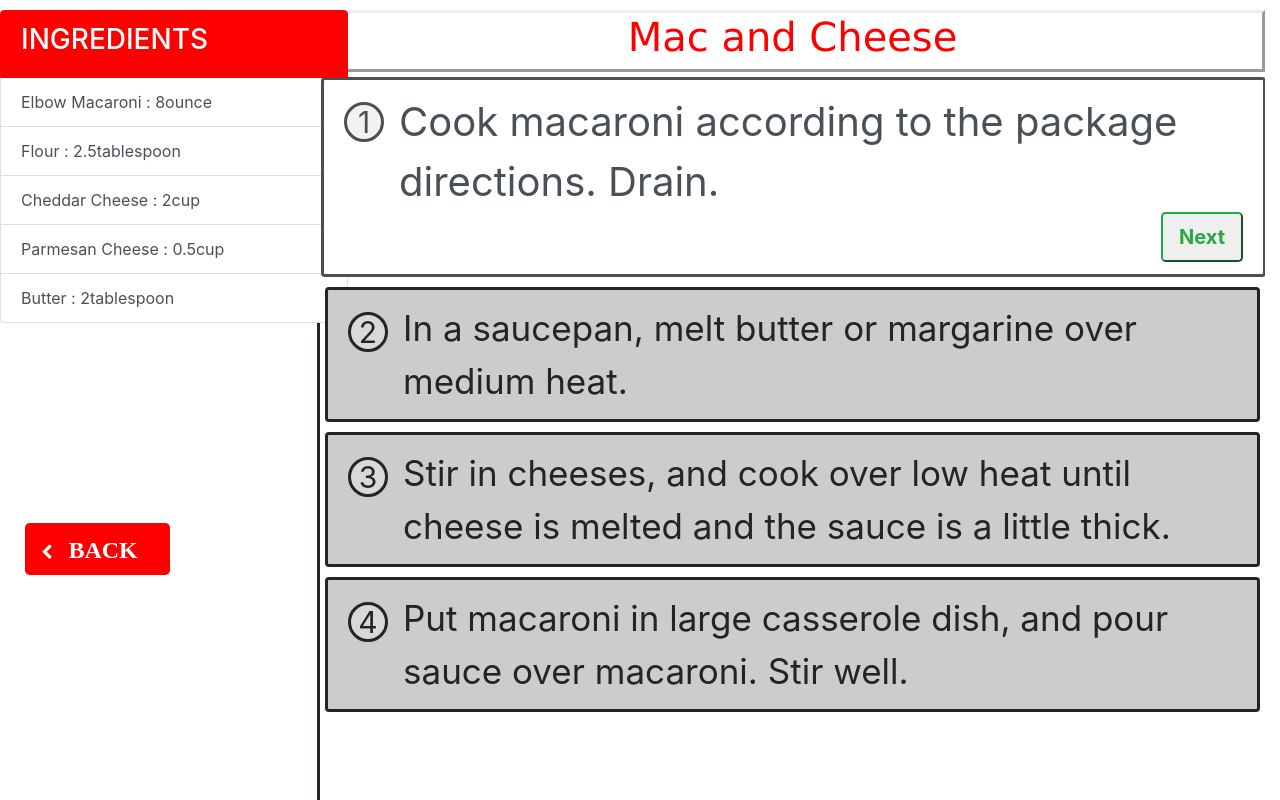
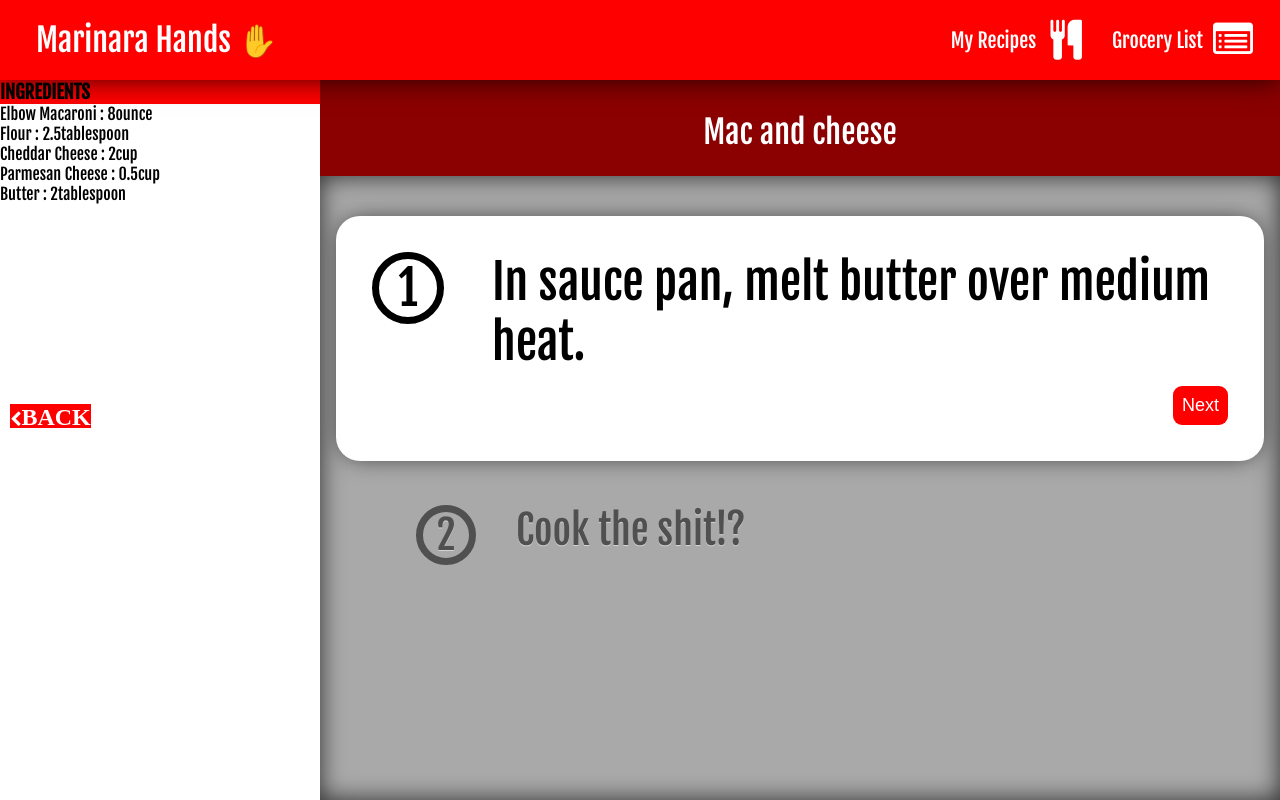
Before and after one commit to mgmolisani/cs5340-final-project, a React (Create React App) app: page / in a window 1280 px wide. Built offline with nearby package versions, Linux system fonts and the light colour scheme.

Commit message:
made the main area fancy

```diff
--- a/public/index.html
+++ b/public/index.html
@@ -10,6 +10,7 @@
     -->
     <link rel="manifest" href="%PUBLIC_URL%/manifest.json">
     <link rel="shortcut icon" href="%PUBLIC_URL%/favicon.ico">
+    <link href="https://fonts.googleapis.com/css?family=Fjalla+One" rel="stylesheet">
     <!--
       Notice the use of %PUBLIC_URL% in the tags above.
       It will be replaced with the URL of the `public` folder during the build.
--- a/src/App.js
+++ b/src/App.js
@@ -1,15 +1,59 @@
 import React, {Component} from 'react';
-import Calendar from './components/Calendar';
-import '../node_modules/bootstrap/dist/css/bootstrap.css'
-import '../node_modules/font-awesome/css/font-awesome.min.css'
-
-import CookingContainer from "./containers/CookingContainer";
+import 'font-awesome/css/font-awesome.min.css';
+import moment from 'moment';
+import {css} from 'emotion';
+import CookingContainer from './containers/CookingContainer';
+import Header from './components/Header';
 
 export default class App
     extends Component {
+
+    constructor(props) {
+        super(props);
+        this.state = {
+            selections: [moment()]
+        };
+        this.handleDaySelection = this.handleDaySelection.bind(this);
+    }
+
+    handleDaySelection(date) {
+        const selections = [...this.state.selections];
+        const match = selections.findIndex(selection => {
+            return selection.isSame(date, 'day');
+        });
+        if (match !== -1) {
+            selections.splice(match, 1);
+        } else {
+            selections.push(date);
+        }
+        this.setState({selections});
+    }
+
     render() {
         return (
-            <CookingContainer/>
+            <div className={css({
+                display: 'flex',
+                flexDirection: 'column',
+                height: '100%'
+            })}>
+                 <Header/>
+                <div className={css({
+                    display: 'flex',
+                    flex: '1 1 auto',
+                })}>
+                    {/*<GroceryListDesktop/>
+                    <Calendar selections={this.state.selections}
+                              handleDaySelection={this.handleDaySelection}/>
+                    <RecipeList schedule={data.schedule.filter(scheduleItem => {
+                        return this.state.selections.some(selection => {
+                            return scheduleItem.date.isSame(selection, 'day');
+                        });
+                    })}/>
+                    <MyRecipes/>*/}
+                    <CookingContainer/>
+                </div>
+                {/*<AddToCartModal/>*/}
+            </div>
         );
     }
 }
--- /dev/null
+++ b/src/components/Header.js
@@ -0,0 +1,73 @@
+import React from 'react';
+import {css} from 'emotion';
+
+const menuItem = css({
+    display: 'flex',
+    justifyContent: 'center',
+    alignItems: 'center',
+    fontSize: '1.25em',
+    padding: '0 0.75em',
+    textAlign: 'center',
+    verticalAlign: 'middle',
+    whiteSpace: 'nowrap',
+});
+
+const menuItemLink = css({
+    display: 'block',
+    color: 'white',
+    textDecoration: 'none',
+    paddingRight: '0.5em',
+    '&:hover': {
+        textDecoration: 'underline'
+    }
+});
+
+const Header = props => {
+    return (
+        <div className={css({
+            display: 'flex',
+            flex: '0 0 5em',
+            padding: '0 0.75em',
+            justifyContent: 'space-between',
+            alignItems: 'center',
+            color: 'white',
+            backgroundColor: 'red',
+            boxShadow: '0px 0px 25px 0px rgba(0,0,0,0.75)',
+            zIndex: 10
+        })}>
+            <div className={css({
+                fontSize: '2em',
+                padding: '0 0.75em',
+                textAlign: 'center',
+                verticalAlign: 'middle',
+                whiteSpace: 'nowrap'
+            })}>
+                Marinara Hands ✋
+            </div>
+            <div className={css({
+                display: 'flex'
+            })}>
+                <div className={menuItem}>
+                    <a className={menuItemLink}
+                       href={''}>
+                        My Recipes&nbsp;
+                    </a>
+                    <i className='fa fa-cutlery fa-2x'/>
+                </div>
+                <div className={menuItem}>
+                    <a className={menuItemLink}
+                       href={''}>
+                        Grocery List
+                    </a>
+                    <i className='fa fa-list-alt fa-2x'/>
+                </div>
+            </div>
+        </div>
+    );
+};
+
+Header.propTypes = {};
+
+Header.defaultProps = {};
+
+export default Header;
--- a/src/components/IngredientsComponent.js
+++ b/src/components/IngredientsComponent.js
@@ -1,4 +1,4 @@
-import React from 'react'
+import React from 'react';
 
 export default class IngredientsComponent extends React.Component {
     constructor(props) {
@@ -7,21 +7,18 @@ export default class IngredientsComponent extends React.Component {
 
     renderAllIng() {
         if (this.props.ingredients) {
-            let ing = this.props.ingredients.map((value) => {
+            return this.props.ingredients.map((value) => {
                     return <li
-                        class="list-group-item list-group-item-action"> {value.name} : {value.quantity}{value.uom.displayName} </li>
+                        className="list-group-item list-group-item-action"> {value.name} : {value.quantity}{value.uom.displayName} </li>;
                 }
             );
-            return ing;
         }
     }
-
-
 
     render() {
         return (
             <div>
-                < ul className="list-group" style={{width: "142%"}}>
+                <ul className="list-group" style={{width: "142%"}}>
                     <li className="list-group-item active" style={{backgroundColor: "red", borderColor: "red"}}>
                         <h3>INGREDIENTS </h3>
                     </li>
@@ -30,6 +27,6 @@ export default class IngredientsComponent extends React.Component {
 
             </div>
 
-        )
+        );
     }
 }
--- a/src/components/StepItemComponent.js
+++ b/src/components/StepItemComponent.js
@@ -1,5 +1,5 @@
-import React from 'react'
-
+import React from 'react';
+import {css} from 'emotion';
 
 export default class StepItemComponent extends React.Component {
     constructor(props) {
@@ -7,103 +7,107 @@ export default class StepItemComponent extends React.Component {
 
     }
 
+    renderInactiveStep() {
+        return <div className={css({
+            display: 'flex',
+            padding: '0.5em 2em',
+            fontSize: '2.5em',
+            color: '#505050',
+            textShadow: '0px 1px 0px rgba(255,255,255,.5)'
+        })}>
+            <div className={css({
+                flex: '0 0 auto'
+            })}>
+                {this.props.selected > this.props.step.order
+                    ? <div>
+                        <i className={'fa fa-check-circle-o'}
+                           onClick={() => this.props.setOrder(this.props.step.order)}
+                           style={{
+                               color: 'red',
+                               fontSize: '1.5em',
+                           }}/>
+                    </div>
+                    : <div className={css({
+                        display: 'flex',
+                        width: '1.5em',
+                        height: '1.5em',
+                        borderRadius: '0.75em',
+                        borderWidth: 7,
+                        borderStyle: 'solid',
+                        justifyContent: "center",
+                        alignItems: "center"
+                    })}>
+                        {this.props.step.order}
+                    </div>
+                }
+            </div>
+            <div className={css({
+                flex: '1 1 auto',
+                paddingLeft: '1em'
+            })}>
+                {this.props.step.info}
+            </div>
+        </div>;
+    }
+
+    renderActiveStep() {
+        return <div style={{
+            display: 'flex',
+            fontSize: '3em',
+            margin: '0.5em 0',
+            padding: '0.75em',
+            borderRadius: '0.5em',
+            backgroundColor: 'white',
+            boxShadow: '0px 0px 25px -5px rgba(0,0,0,0.75)'
+        }}>
+            <div className={css({
+                flex: '0 0 auto'
+            })}>
+                <div className={css({
+                    display: 'flex',
+                    width: '1.5em',
+                    height: '1.5em',
+                    borderRadius: '0.75em',
+                    borderWidth: 7,
+                    borderStyle: 'solid',
+                    justifyContent: "center",
+                    alignItems: "center"
+                })}>
+                    {this.props.step.order}
+                </div>
+            </div>
+            <div className={css({
+                flex: '1 1 auto',
+                paddingLeft: '1em'
+            })}>
+                {this.props.step.info}
+                <div style={{
+                    display: 'flex',
+                    justifyContent: 'flex-end',
+                    alignItems: 'center'
+                }}>
+                    <button className={css({
+                        color: 'white',
+                        backgroundColor: 'red',
+                        cursor: 'pointer',
+                        border: 0,
+                        borderRadius: '0.5em',
+                        whiteSpace: 'nowrap',
+                        padding: '0.5em',
+                        marginTop: '0.75em',
+                        fontSize: 18
+                    })}
+                            onClick={this.props.step.order !== this.props.max ? this.props.next : null}>
+                        {this.props.step.order !== this.props.max ? 'Next' : 'Finish'}
+                    </button>
+                </div>
+            </div>
+        </div>;
+    }
 
     render() {
-        return (
-
-            <div>
-                {this.props.selected !== this.props.step.order ?
-                    <div >
-                    <li className="list-group-item"
-                        style={{
-                            fontSize: 35,
-                            margin:5,
-                            backgroundColor: "#cccccc",
-                            border:"solid"
-                        }}>
-                        <div className="flex-container" style={{display: "flex"}}>
-                            {this.props.selected > this.props.step.order ?
-                                <div>
-                                    <i className="fa  fa-check-circle fa-lg"
-                                       onClick={() => this.props.setOrder(this.props.step.order)}
-                                       style={{color: "red"}}></i>
-                                </div>
-
-                                :
-                                <div className="flex-container" style={{
-                                    display:"flex",
-                                    marginTop: 10,
-                                    marginRight: 5,
-                                    width: 40,
-                                    height: 40,
-                                    borderRadius: 20,
-                                    backgroundColor: " #D9D9D9",
-                                    borderStyle: "solid",
-                                    flexShrink: 0,
-                                    justifyContent:"center",
-                                    alignItems:"center"
-                                }}>
-                                    <div style={{fontSize: 30}}>{this.props.step.order}</div>
-
-                                </div>
-                            }
-                            <div style={{flexShrink: 1, marginLeft: 10}}>
-                                {this.props.step.info}
-                            </div>
-                        </div>
-
-                    </li>
-                    </div>
-                    :
-
-                    <li className="list-group-item list-group-item-action"
-                        style={{fontSize: 40, border:"solid", marginTop:5, marginBottom:5, marginLeft:1}}>
-
-                        <div>
-                            <div className="flex-container" style={{display: "flex"}}>
-                                <div className="flex-container" style={{
-                                    display: "flex",
-                                    marginTop: 10,
-                                    marginRight: 5,
-                                    width: 40,
-                                    height: 40,
-                                    borderRadius: 20,
-                                    backgroundColor: " #f2f2f2",
-                                    borderStyle: "solid",
-                                    flexShrink: 0,
-                                    justifyContent:"center",
-                                    alignItems:"center"
-
-                                }}>
-                                    <div style={{ fontSize: 30}}>{this.props.step.order}</div>
-                                </div>
-                                <div style={{flexShrink: 1, marginLeft: 10}}>
-                                    {this.props.step.info}
-                                </div>
-                            </div>
-                            <div className="flex-container" style={{display: "flex", justifyContent: "flex-end"}}>
-                                {this.props.step.order !== this.props.max
-                                    ?
-                                    <button className="btn-outline-success btn-lg"
-                                            style={{fontWeight: "bold"}} onClick={this.props.next}>Next
-                                    </button>
-                                    :
-                                    <button className="btn btn-lg"
-                                            style={{
-                                                fontWeight: "bolder",
-                                                backgroundColor: "red",
-                                                color: "white",
-                                                borderColor: "red"
-                                            }}>Finish
-                                    </button>
-                                }
-                            </div>
-                        </div>
-
-                    </li>
-                }
-            </div>
-
-        )
+        return this.props.selected !== this.props.step.order
+            ? this.renderInactiveStep()
+            : this.renderActiveStep();
     }
-}
+};
--- a/src/containers/CookingContainer.js
+++ b/src/containers/CookingContainer.js
@@ -1,38 +1,40 @@
-import React from 'react'
-import {data} from '../model/Data'
+import React from 'react';
+import {data} from '../model/Data';
 import CookingSideBar from "./CookingSideBar";
 import StepsContainer from "./StepsContainer";
+import {css} from 'emotion';
 
 export default class CookingContainer extends React.Component {
     constructor(props) {
         super(props);
-        this.getRecpie = this.getRecpie.bind(this);
+        this.getRecipe = this.getRecipe.bind(this);
         this.state = {
-            recipe: ''
-        }
+            recipe: {}
+        };
     }
 
     componentDidMount() {
-        this.getRecpie(0)
+        this.getRecipe(0);
     }
 
-    getRecpie = (id) => {
-        var recipe = data.recipes[id];
+    getRecipe = (id) => {
+        const recipe = data.recipes[id];
         this.setState({recipe});
-    }
+    };
 
     render() {
         return (
-            <div className="container-fluid h-100" style={{overflow:"hidden"}}>
-                <div className="row" >
-                    <div className="col-lg-3, col-md-3" style={{borderRightStyle:"solid", marginTop:10}}>
-                        <CookingSideBar recipe={this.state.recipe}/>
-                    </div>
-                    <div className="col-lg-9, col-md-9" style={{marginTop:10, paddingLeft:0}}>
-                        <StepsContainer recipe={this.state.recipe}/>
-                    </div>
+            <div className={css({
+                display: 'flex',
+                width: '100%'
+            })}>
+                <div className={css({
+                    flex: '0 0 25%'
+                })}>
+                    <CookingSideBar recipe={this.state.recipe}/>
                 </div>
+                <StepsContainer recipe={this.state.recipe}/>
             </div>
-        )
+        );
     }
 }
--- a/src/containers/StepsContainer.js
+++ b/src/containers/StepsContainer.js
@@ -1,5 +1,6 @@
-import React from 'react'
+import React from 'react';
 import StepItemComponent from "../components/StepItemComponent";
+import {css} from 'emotion';
 
 export default class StepsContainer extends React.Component {
     constructor(props) {
@@ -8,56 +9,65 @@ export default class StepsContainer extends React.Component {
         this.setSelected = this.setSelected.bind(this);
         this.state = {
             selected: 1
-        }
+        };
 
     }
 
     renderAllSteps() {
         if (this.props.recipe.steps) {
-            let ing = this.props.recipe.steps.map((value) => {
+            return this.props.recipe.steps.map((value) => {
                     return <StepItemComponent step={value} selected={this.state.selected}
-                                       setOrder={(order) => this.setSelected(order)}       max={this.props.recipe.steps.length} next={() => this.nextButton()}/>
+                                              setOrder={(order) => this.setSelected(order)}
+                                              max={this.props.recipe.steps.length} next={() => this.nextButton()}/>;
 
                 }
             );
-            return ing;
         }
     }
 
     nextButton() {
-        this.setState({selected: this.state.selected + 1})
+        this.setState({selected: this.state.selected + 1});
     }
 
     setSelected(order) {
-        this.setState({selected: order})
+        this.setState({selected: order});
     }
-
 
     render() {
         return (
-            <div>
-                <div className="bd-highlight"
-                     style={{
-                         textAlign: "center",
-                         fontWeight: "bolder",
-                         fontSize: "xx-large",
-                         borderStyle: "outset",
-                         color:"red",
-                         fontFamily:"Verdana"
-                     }}>
-                    <h1>{this.props.recipe.name} </h1>
+            <div className={css({
+                flex: '0 0 auto',
+                width: '75%',
+                display: 'flex',
+                flexDirection: 'column',
+                backgroundColor: 'darkgrey',
+                minHeight: '100%',
+                overflow: 'hidden'
+            })}>
+                <div className={css({
+                    flex: '0 0 auto',
+                    fontSize: '2em',
+                    height: '3em',
+                    color: 'white',
+                    backgroundColor: 'darkred',
+                    textAlign: 'center',
+                    margin: 0,
+                    padding: '1em',
+                    whiteSpace: 'nowrap'
+                })}>
+                    {this.props.recipe.name}
                 </div>
-                <div style={{ height:"100vh"}}>
-
-                    <div style={{overflowY: "scroll", position:"relative",height:"90vh"}}>
-                        < ul className="list-group">
-                            {this.renderAllSteps()}
-                        </ul>
-
-                    </div>
+                <div style={{
+                    flex: '1 1 auto',
+                    width: '100%',
+                    overflowY: 'auto',
+                    padding: '1em',
+                    boxShadow: 'inset 0px 0px 25px 0px rgba(0,0,0,0.75)'
+                }}>
+                    {this.renderAllSteps()}
                 </div>
             </div>
 
-        )
+        );
     }
 }
--- a/src/index.css
+++ b/src/index.css
@@ -1,12 +1,15 @@
+* {
+    box-sizing: border-box;
+    margin: 0;
+    padding: 0;
+}
+
 html,
 body,
 #root {
-  height: 100%;
-  width: 100vw;
-  margin: 0;
-  padding: 0;
+    height: 100%;
 }
 
-* {
-  box-sizing: border-box;
+body {
+    font-family: 'Fjalla One', sans-serif;
 }
--- a/src/index.js
+++ b/src/index.js
@@ -1,7 +1,7 @@
 import React from 'react';
 import ReactDOM from 'react-dom';
 import App from './App';
-import './index.css'
+import './index.css';
 import registerServiceWorker from './registerServiceWorker';
 
 ReactDOM.render(
--- a/src/model/Data.js
+++ b/src/model/Data.js
@@ -19,7 +19,7 @@ const UOM = {
     'CUP': {
         id: 4,
         displayName: 'cup',
-        shortName: 'c'
+        shortName: 'cup'
     },
     'PT': {
         id: 5,
@@ -105,37 +105,24 @@ const largeDish = {
     quantity: 1
 };
 
-const macStep5 = {
-    info: 'Melt butter or margarine in a skillet over medium heat. Add breadcrumbs and brown. Spread over the macaroni and cheese to cover.',
-    order: 5
-};
-const macStep4 = {
-    info: 'Put macaroni in large casserole dish, and pour sauce over macaroni. Stir well.',
-    order: 4
-};
-const macStep3 = {
-    info: 'Stir in cheeses, and cook over low heat until cheese is melted and the sauce is a little thick.',
-    order: 3
-};
-
 const macStep2 = {
-    info: 'In a saucepan, melt butter or margarine over medium heat.',
+    info: 'Cook the shit!?',
     order: 2
 };
 
 const macStep1 = {
-    info: 'Cook macaroni according to the package directions. Drain.',
+    info: 'In sauce pan, melt butter over medium heat.',
     order: 1
 };
 
 const macNCheese = {
     id: 1,
-    name: 'Mac and Cheese',
+    name: 'Mac and cheese',
     description: 'Gooey and delicious two cheese blend.',
     icon: 'https://food.fnr.sndimg.com/content/dam/images/food/fullset/2011/11/14/0/WU-0103_mac-and-cheese_s4x3.jpg.rend.hgtvcom.616.462.suffix/1382541000580.jpeg',
     ingredients: [elbowMac, flour, cheddar, parm, butter],
     utensils: [pan, largeDish],
-    steps: [macStep1, macStep2, macStep3, macStep4]
+    steps: [macStep1, macStep2]
 };
 
 const macNotCheese = {
@@ -149,23 +136,23 @@ const macNotCheese = {
 };
 
 const plan1 = {
-    recipe: macNCheese,
-    date: moment('11-17-2018')
+    recipes: [macNCheese],
+    date: moment('2018-11-17')
 };
 
 const plan2 = {
-    recipe: macNotCheese,
-    date: moment('11-17-2018')
+    recipes: [macNCheese, macNotCheese],
+    date: moment('2018-11-18')
 };
 
 const plan3 = {
-    recipe: macNCheese,
-    date: moment('11-21-2018')
+    recipes: [macNCheese, macNotCheese],
+    date: moment('2018-11-21')
 };
 
 const plan4 = {
-    recipe: macNotCheese,
-    date: moment('11-21-2018')
+    recipes: [macNotCheese],
+    date: moment('2018-11-23')
 };
 
 const schedule = [plan1, plan2, plan3, plan4];
```
Also changed, not shown: package.json (+4 -4 lines).
